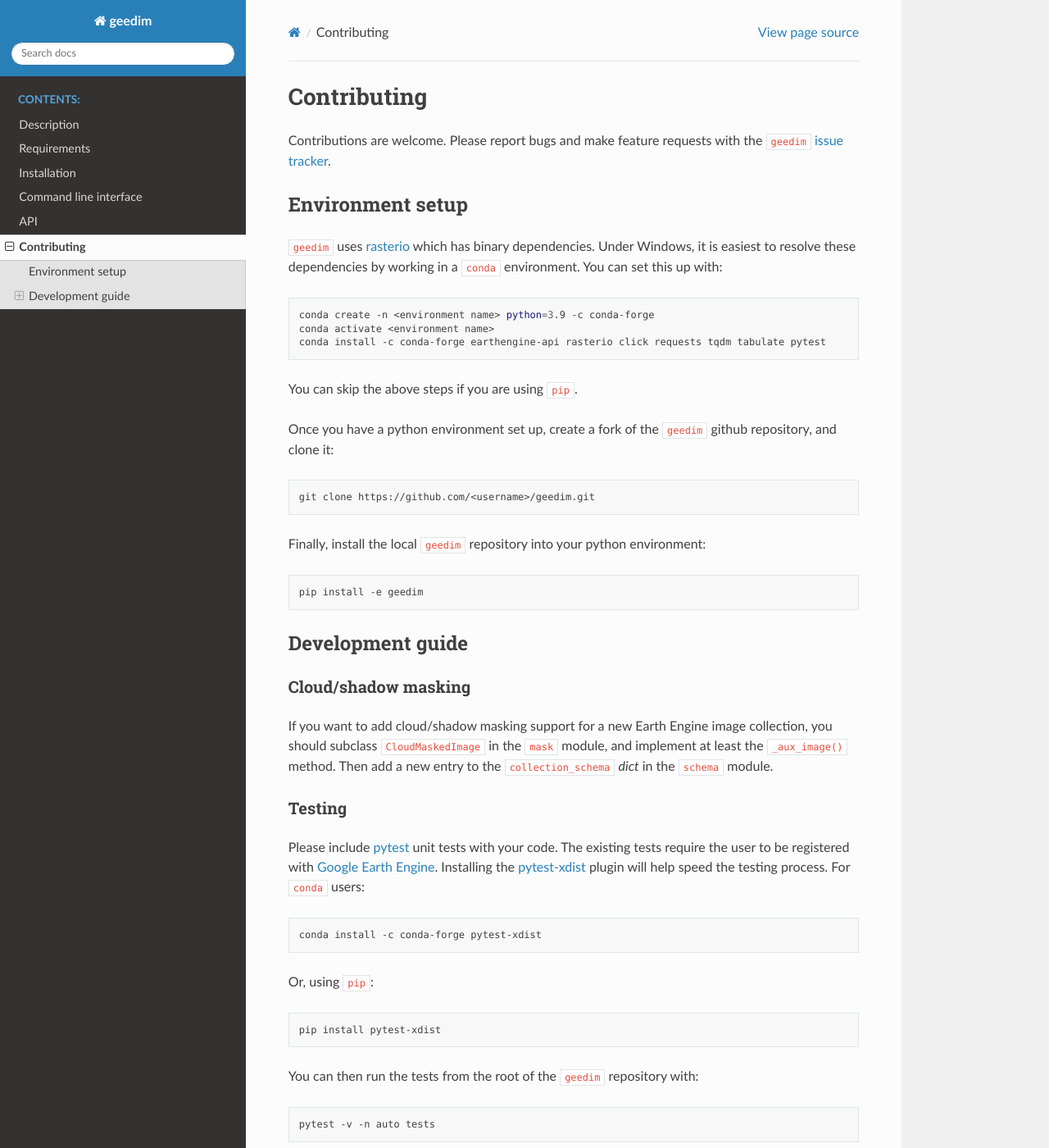
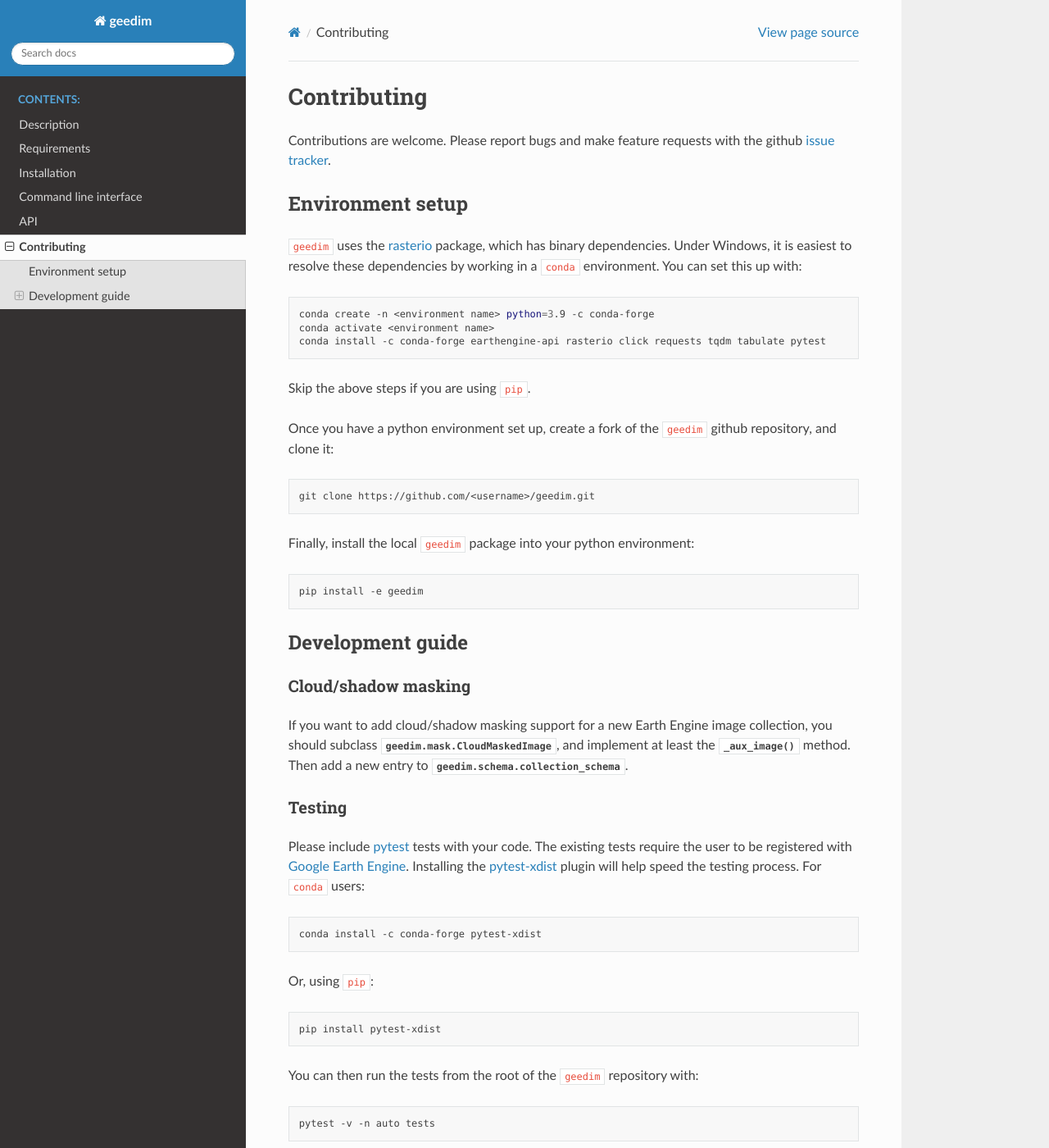
Before and after one commit to leftfield-geospatial/geedim, a Sphinx documentation site: the page built from docs/contributing.rst, in a window 1280 px wide and 1400 px high. Shown: the whole window at 82% size. Built offline with Sphinx 7.4.7 and the Read the Docs theme 2.0.0, drawn with Linux system fonts in a browser that asks for light colours; some of the changed text lies outside the part shown.

Commit message:
minor doc updates

```diff
--- a/docs/contributing.rst
+++ b/docs/contributing.rst
@@ -1,13 +1,13 @@
 Contributing
 ============
 
-Contributions are welcome.  Please report bugs and make feature requests with the ``geedim`` `issue tracker
+Contributions are welcome.  Please report bugs and make feature requests with the github `issue tracker
 <https://github.com/dugalh/geedim/issues>`_.
 
 Environment setup
 -----------------
 
-``geedim`` uses `rasterio <https://github.com/rasterio/rasterio>`_ which has binary dependencies.  Under
+``geedim`` uses the `rasterio <https://github.com/rasterio/rasterio>`_ package, which has binary dependencies.  Under
 Windows, it is easiest to resolve these dependencies by working in a ``conda`` environment.  You can set this up with:
 
 .. code:: shell
@@ -16,7 +16,7 @@ Windows, it is easiest to resolve these dependencies by working in a ``conda`` e
     conda activate <environment name>
     conda install -c conda-forge earthengine-api rasterio click requests tqdm tabulate pytest
 
-You can skip the above steps if you are using ``pip``.
+Skip the above steps if you are using ``pip``.
 
 Once you have a python environment set up, create a fork of the ``geedim`` github repository, and clone it:
 
@@ -24,7 +24,7 @@ Once you have a python environment set up, create a fork of the ``geedim`` githu
 
     git clone https://github.com/<username>/geedim.git
 
-Finally, install the local ``geedim`` repository into your python environment:
+Finally, install the local ``geedim`` package into your python environment:
 
 .. code:: shell
 
@@ -38,16 +38,16 @@ Cloud/shadow masking
 ^^^^^^^^^^^^^^^^^^^^
 
 If you want to add cloud/shadow masking support for a new Earth Engine image collection, you should subclass
-``CloudMaskedImage`` in the ``mask`` module, and implement at least the ``_aux_image()`` method.  Then add a new entry
-to the ``collection_schema`` `dict` in the ``schema`` module.
+:class:`geedim.mask.CloudMaskedImage`, and implement at least the
+:meth:`~geedim.mask.CloudMaskedImage._aux_image` method.  Then add a new entry to
+:attr:`geedim.schema.collection_schema`.
 
 Testing
 ^^^^^^^
 
-Please include `pytest <https://docs.pytest.org>`__ unit tests with your code.  The existing tests require the user
+Please include `pytest <https://docs.pytest.org>`__ tests with your code.  The existing tests require the user
 to be registered with `Google Earth Engine <https://signup.earthengine.google.com>`__.  Installing the `pytest-xdist
-<https://github.com/pytest-dev/pytest-xdist>`_ plugin will help speed the testing process.  For
-``conda`` users:
+<https://github.com/pytest-dev/pytest-xdist>`_ plugin will help speed the testing process.  For ``conda`` users:
 
 .. code:: shell
 
@@ -78,4 +78,5 @@ included `.style.yapf <https://github.com/dugalh/geedim/blob/feature_docs/.style
 ``git``
 ^^^^^^^
 
-Make changes on your own feature branch, push those to your forked repository, and submit pull-requests from there.
+Make changes on your own feature branch, push those to your forked github repository, and submit pull-requests from
+there.
--- a/docs/index.rst
+++ b/docs/index.rst
@@ -9,7 +9,7 @@ geedim
 .. include:: readme_sections.rst
 
 .. toctree::
-   :maxdepth: 10
+   :maxdepth: 2
    :caption: Contents:
 
    readme_sections
```
Also changed, not shown: other parts of docs/contributing.rst (+2 -2 lines), 1 other file.
